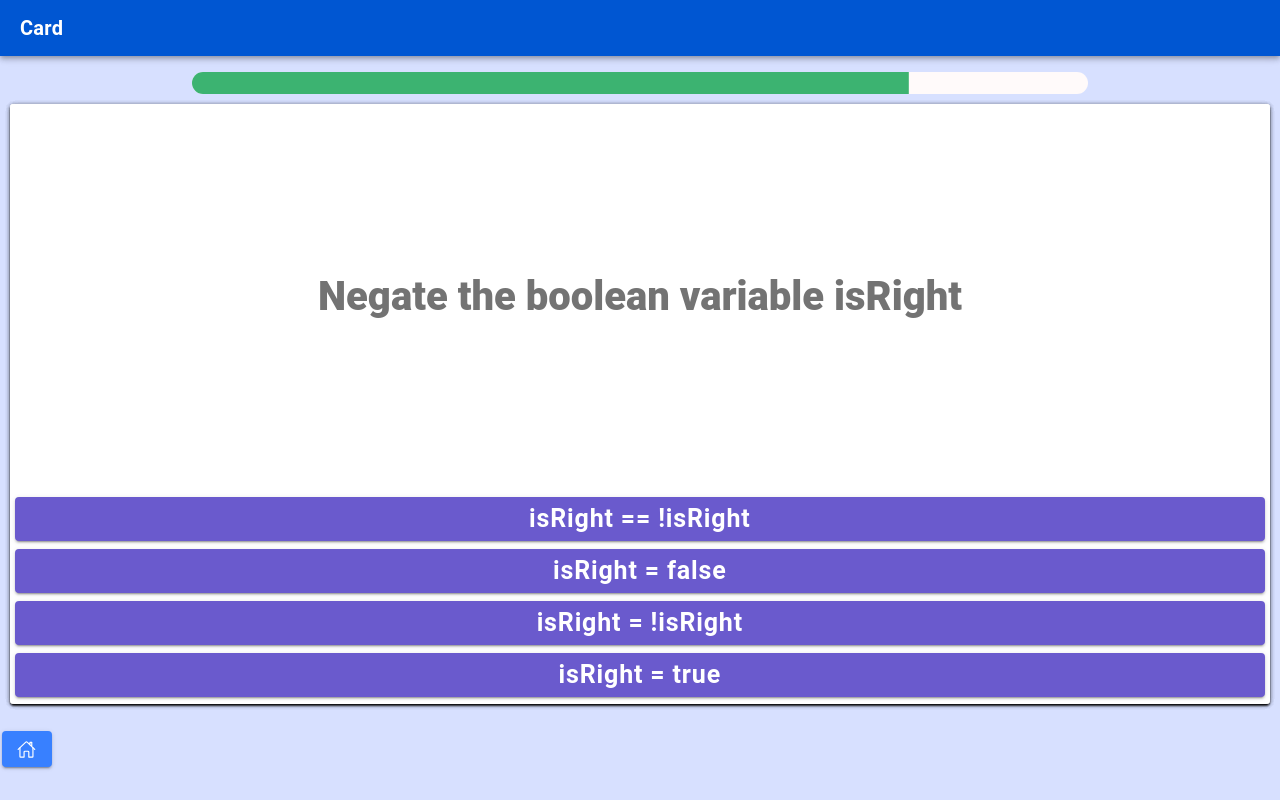
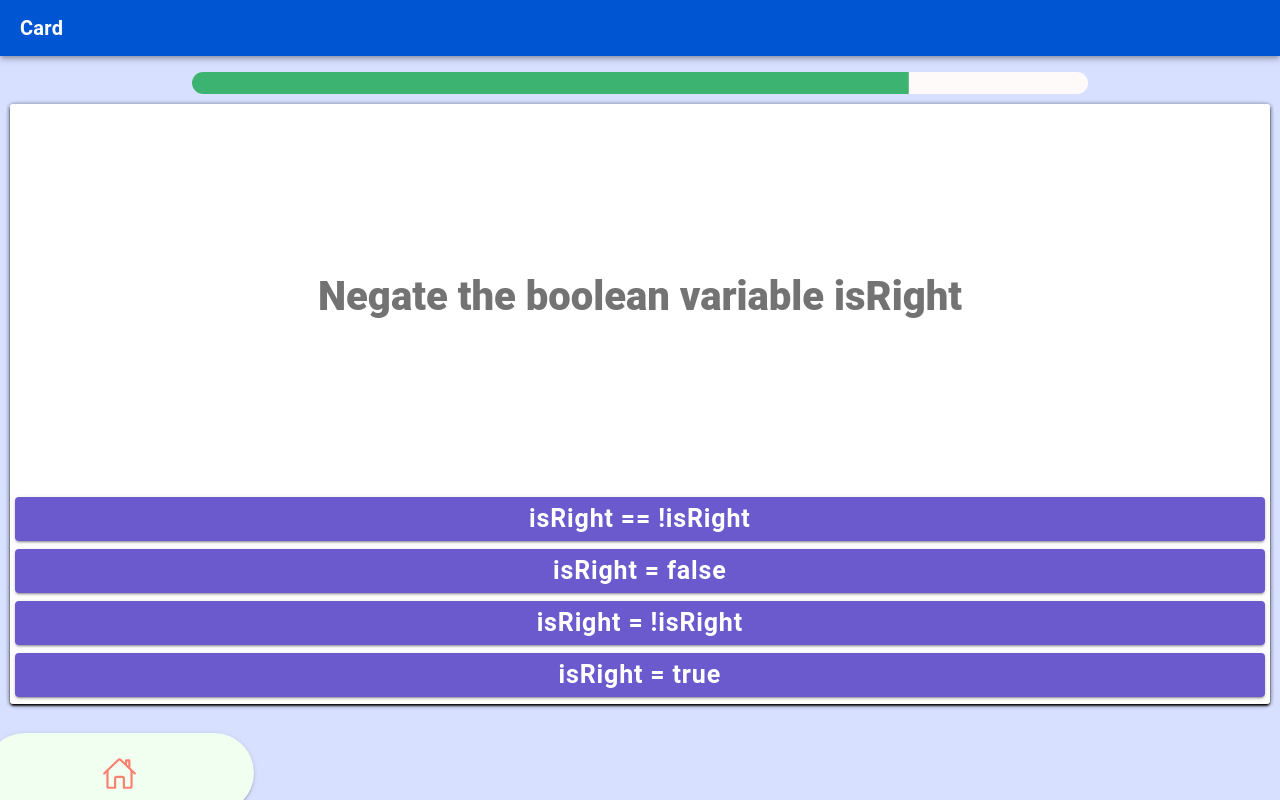
Before and after one commit to educational-technology-collective/Ambient_Learning, a React (Vite) app: page /cardscreen in a window 1280 px wide. Built offline with nearby package versions, Linux system fonts and the light colour scheme.

Commit message:
Refining the Home Button

```diff
--- a/src/pages/CardScreen.css
+++ b/src/pages/CardScreen.css
@@ -16,3 +16,15 @@
   --progress-background: mediumseagreen;
   --buffer-background: snow;
 }
+
+.home-button{
+  position: absolute;
+  height: 10%;
+  width: 21%;
+  left: -1.2em;
+  bottom: -1.2em;
+  color: salmon;
+  --border-radius: 999px;
+  --background-activated: bisque;
+  --background: honeydew;
+}
--- a/src/pages/CardScreen.tsx
+++ b/src/pages/CardScreen.tsx
@@ -51,8 +51,8 @@ const CardScreen: React.FC = () => {
             )
           )}
         </div>
-        <IonButton routerLink="/home" routerDirection="back">
-            <IonIcon icon={homeOutline}></IonIcon>
+        <IonButton className='home-button' routerLink="/home" routerDirection="back">
+            <IonIcon icon={homeOutline} style={{fontSize: '2.5em'}}></IonIcon>
         </IonButton>
       </IonContent>
     </IonPage>
```
